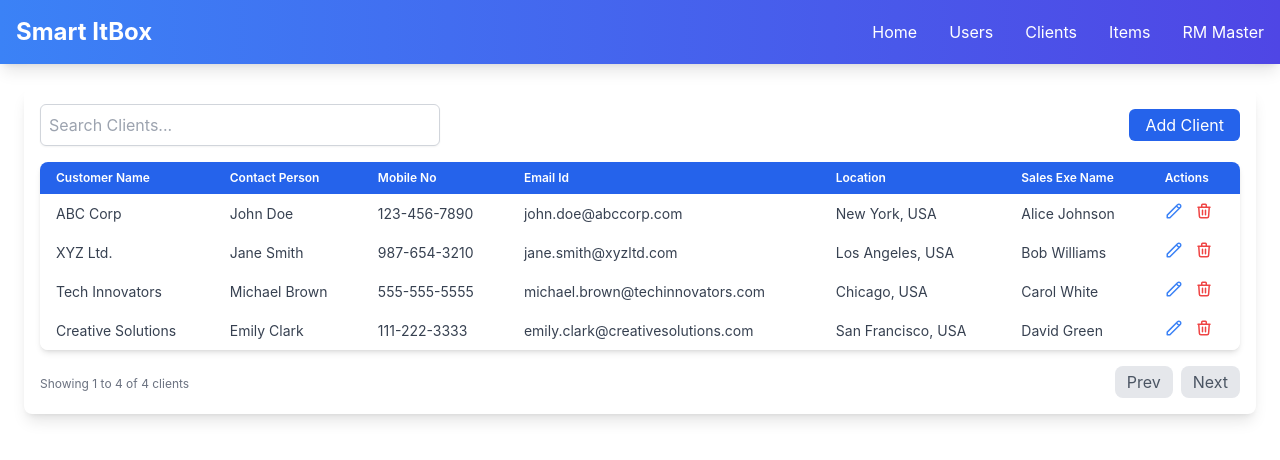
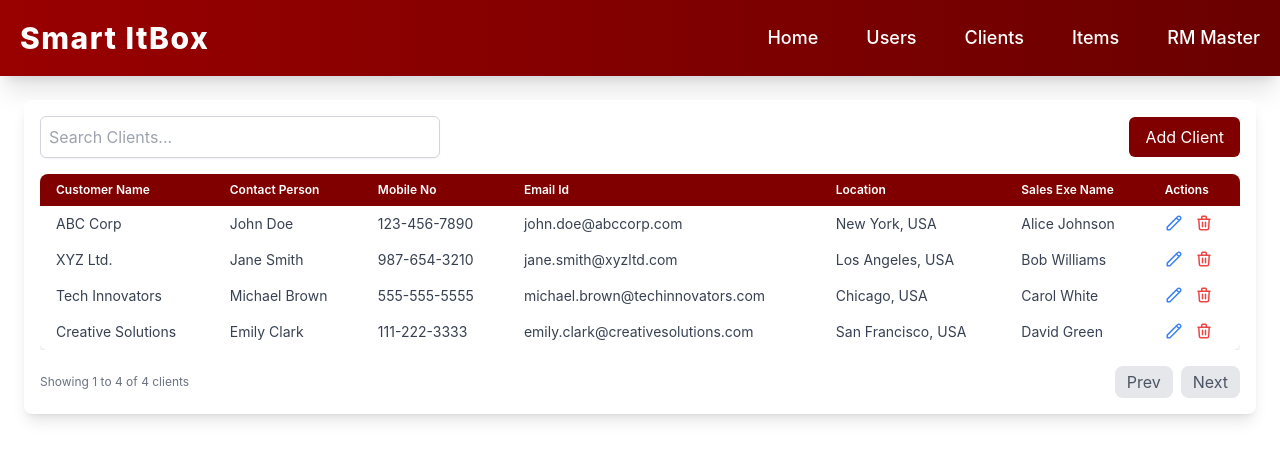
Before and after one commit to Kashif-Ahmad-1/Rice-Groww-Client, a React (Create React App) app: page /clients in a window 1280 px wide. Shown: the top 460 px of the page. Built offline with nearby package versions, Linux system fonts and the light colour scheme.

Commit message:
styling and some property changes

```diff
--- a/src/components/Clients/ClientMasterTable.jsx
+++ b/src/components/Clients/ClientMasterTable.jsx
@@ -1,5 +1,5 @@
 import React, { useState } from "react";
-import { HiOutlinePencil, HiOutlineTrash } from "react-icons/hi";
+import { HiOutlinePencil, HiOutlineTrash, HiPlus, HiMinus } from "react-icons/hi";
 import { toast, ToastContainer } from "react-toastify";
 import "react-toastify/dist/ReactToastify.css";
 import AddClientModal from "./AddClientModal";
@@ -45,13 +45,14 @@ const ClientMasterTable = () => {
   ]);
 
   const [isAddClientModalOpen, setIsAddClientModalOpen] = useState(false);
+  const [expandedRow, setExpandedRow] = useState(null); // Track expanded row
 
-  const handleAddClient = (newClient) => {
-    setClients((prevClients) => [
-      ...prevClients,
-      { id: prevClients.length + 1, ...newClient },
-    ]);
-    toast.success("Client added successfully!");
+  const handleAddClient = () => {
+    setIsAddClientModalOpen(true); // Open Add Client Modal
+  };
+
+  const closeAddClientModal = () => {
+    setIsAddClientModalOpen(false); // Close Add Client Modal
   };
 
   const handleDelete = (id) => {
@@ -59,72 +60,114 @@ const ClientMasterTable = () => {
     toast.success("Client deleted successfully!");
   };
 
+  const toggleExpandedRow = (id) => {
+    setExpandedRow(expandedRow === id ? null : id); // Toggle expanded state
+  };
+
   return (
     <div className="overflow-x-auto bg-white rounded-lg shadow-lg">
       <div className="p-4">
         {/* Search and Add Client Section */}
-        <div className="flex justify-between items-center mb-4">
+        <div className="flex flex-col sm:flex-row justify-between items-center mb-4 gap-4">
           <input
             type="text"
             placeholder="Search Clients..."
-            className="p-2 border border-gray-300 rounded-md shadow-sm w-1/3 focus:outline-none focus:ring-2 focus:ring-blue-500"
+            className="p-2 border border-gray-300 rounded-md shadow-sm w-full sm:w-1/3 focus:outline-none focus:ring-2 focus:ring-blue-500"
           />
           <button
-            onClick={() => setIsAddClientModalOpen(true)}
-            className="px-4 py-1 bg-blue-600 text-white rounded-md hover:bg-blue-700 focus:outline-none focus:ring-2 focus:ring-blue-500"
+            onClick={handleAddClient}
+            className="px-4 py-2 bg-darkRed text-white rounded-md hover:bg-darkRedDark focus:outline-none focus:ring-2 focus:ring-darkRed w-full sm:w-auto"
           >
             Add Client
           </button>
         </div>
 
         {/* Client Table */}
+        <div className="overflow-x-auto">
           <table className="min-w-full table-auto rounded-lg overflow-hidden shadow-md border-separate border-spacing-0">
-          <thead className="bg-blue-600 text-white">
+            <thead className="bg-darkRed text-white">
               <tr>
                 <th className="px-4 py-2 text-left text-xs font-semibold">Customer Name</th>
                 <th className="px-4 py-2 text-left text-xs font-semibold">Contact Person</th>
                 <th className="px-4 py-2 text-left text-xs font-semibold">Mobile No</th>
-              <th className="px-4 py-2 text-left text-xs font-semibold">Email Id</th>
-              <th className="px-4 py-2 text-left text-xs font-semibold">Location</th>
-              <th className="px-4 py-2 text-left text-xs font-semibold">Sales Exe Name</th>
+                <th className="px-4 py-2 text-left text-xs font-semibold hidden sm:table-cell">Email Id</th>
+                <th className="px-4 py-2 text-left text-xs font-semibold hidden sm:table-cell">Location</th>
+                <th className="px-4 py-2 text-left text-xs font-semibold hidden sm:table-cell">Sales Exe Name</th>
                 <th className="px-4 py-2 text-left text-xs font-semibold">Actions</th>
               </tr>
             </thead>
             <tbody className="bg-white">
               {clients.map((client) => (
+                <React.Fragment key={client.id}>
+                  {/* Main Row */}
                   <tr
-                key={client.id}
-                className="hover:bg-gray-100 transition-colors duration-200"
+                    className="hover:bg-gray-100 border-b border-gray-200 transition-colors duration-200 cursor-pointer"
+                    onClick={() => toggleExpandedRow(client.id)} // Toggle on row click
                   >
                     <td className="px-4 py-2 text-sm text-gray-700">{client.customerName}</td>
                     <td className="px-4 py-2 text-sm text-gray-700">{client.contactPerson}</td>
                     <td className="px-4 py-2 text-sm text-gray-700">{client.mobileNo}</td>
-                <td className="px-4 py-2 text-sm text-gray-700">{client.emailId}</td>
-                <td className="px-4 py-2 text-sm text-gray-700">{client.location}</td>
-                <td className="px-4 py-2 text-sm text-gray-700">{client.salesExeName}</td>
-                <td className="px-4 py-2 text-sm space-x-3">
+                    <td className="px-4 py-2 text-sm text-gray-700 hidden sm:table-cell">{client.emailId}</td>
+                    <td className="px-4 py-2 text-sm text-gray-700 hidden sm:table-cell">{client.location}</td>
+                    <td className="px-4 py-2 text-sm text-gray-700 hidden sm:table-cell">{client.salesExeName}</td>
+                    <td className="px-4 py-2 text-sm flex space-x-3 items-center">
                       {/* Edit Button */}
                       <button className="text-blue-500 hover:text-blue-700">
                         <HiOutlinePencil size={18} />
                       </button>
                       {/* Delete Button */}
                       <button
-                    onClick={() => handleDelete(client.id)}
+                        onClick={(e) => {
+                          e.stopPropagation(); // Prevent row click from firing
+                          handleDelete(client.id);
+                        }}
                         className="text-red-500 hover:text-red-700"
                       >
                         <HiOutlineTrash size={18} />
                       </button>
+                      {/* Expand/Collapse Icon for Mobile */}
+                      <button
+                        onClick={(e) => {
+                          e.stopPropagation(); // Prevent row click from firing
+                          toggleExpandedRow(client.id);
+                        }}
+                        className="text-gray-500 hover:text-gray-700 sm:hidden"
+                      >
+                        {expandedRow === client.id ? <HiMinus size={18} /> : <HiPlus size={18} />}
+                      </button>
                     </td>
                   </tr>
+
+                  {/* Expanded Row for Mobile */}
+                  {expandedRow === client.id && (
+                    <tr className="bg-gray-100">
+                      <td colSpan="7" className="px-4 py-2 text-sm text-gray-700">
+                        {/* Show expanded data */}
+                        <div className="flex flex-col sm:flex-row gap-4">
+                          <div className="sm:w-1/2">
+                            <strong>Email Id:</strong> {client.emailId}
+                          </div>
+                          <div className="sm:w-1/2">
+                            <strong>Location:</strong> {client.location}
+                          </div>
+                          <div className="sm:w-1/2">
+                            <strong>Sales Exe Name:</strong> {client.salesExeName}
+                          </div>
+                        </div>
+                      </td>
+                    </tr>
+                  )}
+                </React.Fragment>
               ))}
             </tbody>
           </table>
+        </div>
 
         {/* Pagination */}
-        <div className="mt-4 flex justify-between items-center">
-          <div>
-            <span className="text-xs text-gray-500">Showing 1 to {clients.length} of {clients.length} clients</span>
-          </div>
+        <div className="mt-4 flex flex-col sm:flex-row justify-between items-center gap-4">
+          <span className="text-xs text-gray-500">
+            Showing 1 to {clients.length} of {clients.length} clients
+          </span>
           <div className="flex space-x-2">
             <button className="px-3 py-1 bg-gray-200 text-gray-600 rounded-lg hover:bg-gray-300 focus:outline-none">
               Prev
@@ -141,10 +184,7 @@ const ClientMasterTable = () => {
 
       {/* Add Client Modal */}
       {isAddClientModalOpen && (
-        <AddClientModal
-          onClose={() => setIsAddClientModalOpen(false)}
-          onSubmit={handleAddClient}
-        />
+        <AddClientModal onClose={closeAddClientModal} onSubmit={() => {}} />
       )}
     </div>
   );
--- a/src/components/Items Master/ItemMasterTable.jsx
+++ b/src/components/Items Master/ItemMasterTable.jsx
@@ -59,7 +59,7 @@ const ItemMasterTable = () => {
           />
           <button
             onClick={handleAddItem}
-            className="px-4 py-2 bg-blue-600 text-white rounded-md hover:bg-blue-700 focus:outline-none focus:ring-2 focus:ring-blue-500 w-full sm:w-auto"
+            className="px-4 py-2 bg-darkRed text-white rounded-md hover:bg-darkRedDark focus:outline-none focus:ring-2 focus:ring-darkRed w-full sm:w-auto"
           >
             Add Item
           </button>
@@ -68,7 +68,7 @@ const ItemMasterTable = () => {
         {/* Item Table */}
         <div className="overflow-x-auto">
           <table className="min-w-full table-auto rounded-lg overflow-hidden shadow-md border-separate border-spacing-0">
-            <thead className="bg-blue-600 text-white">
+            <thead className="bg-darkRed text-white">
               <tr>
                 <th className="px-4 py-2 text-left text-xs font-semibold">S.No</th>
                 <th className="px-4 py-2 text-left text-xs font-semibold">Product Name</th>
--- a/src/components/Layout/Navbar.jsx
+++ b/src/components/Layout/Navbar.jsx
@@ -4,21 +4,21 @@ import { HiMenu, HiX } from "react-icons/hi";
 
 const Navbar = ({ toggleSidebar, isSidebarOpen }) => {
   return (
-    <header className="bg-gradient-to-r from-blue-500 to-indigo-600 p-4 shadow-lg flex justify-between items-center">
+    <header className="bg-gradient-to-r from-darkRed-600 to-darkRed-800 p-5 shadow-xl flex justify-between items-center w-full">
   {/* Logo */}
-      <div className="text-white font-bold text-2xl">
-        <Link to="/" className="hover:text-yellow-300 transition duration-300 ease-in-out">
+  <div className="text-white font-extrabold text-3xl tracking-wider">
+    <Link to="/" className="hover:text-yellow-400 transition duration-300 ease-in-out">
       Smart ItBox
     </Link>
   </div>
 
   {/* Navbar Links (Desktop View) */}
-      <nav className="hidden md:flex space-x-8 text-white">
-        <ul className="flex space-x-8">
+  <nav className="hidden md:flex space-x-12 text-white">
+    <ul className="flex space-x-12">
       <li>
         <Link
           to="/"
-              className="hover:text-yellow-300 transition duration-300 ease-in-out"
+          className="hover:text-yellow-400 transition duration-300 ease-in-out text-lg font-medium transform hover:scale-105"
         >
           Home
         </Link>
@@ -26,7 +26,7 @@ const Navbar = ({ toggleSidebar, isSidebarOpen }) => {
       <li>
         <Link
           to="/users"
-              className="hover:text-yellow-300 transition duration-300 ease-in-out"
+          className="hover:text-yellow-400 transition duration-300 ease-in-out text-lg font-medium transform hover:scale-105"
         >
           Users
         </Link>
@@ -34,7 +34,7 @@ const Navbar = ({ toggleSidebar, isSidebarOpen }) => {
       <li>
         <Link
           to="/clients"
-              className="hover:text-yellow-300 transition duration-300 ease-in-out"
+          className="hover:text-yellow-400 transition duration-300 ease-in-out text-lg font-medium transform hover:scale-105"
         >
           Clients
         </Link>
@@ -42,7 +42,7 @@ const Navbar = ({ toggleSidebar, isSidebarOpen }) => {
       <li>
         <Link
           to="/items-master"
-              className="hover:text-yellow-300 transition duration-300 ease-in-out"
+          className="hover:text-yellow-400 transition duration-300 ease-in-out text-lg font-medium transform hover:scale-105"
         >
           Items
         </Link>
@@ -50,7 +50,7 @@ const Navbar = ({ toggleSidebar, isSidebarOpen }) => {
       <li>
         <Link
           to="/rm-master"
-              className="hover:text-yellow-300 transition duration-300 ease-in-out"
+          className="hover:text-yellow-400 transition duration-300 ease-in-out text-lg font-medium transform hover:scale-105"
         >
           RM Master
         </Link>
@@ -60,15 +60,16 @@ const Navbar = ({ toggleSidebar, isSidebarOpen }) => {
 
   {/* Mobile Hamburger Icon */}
   <div className="md:hidden relative">
-        <button onClick={toggleSidebar}>
+    <button onClick={toggleSidebar} className="text-white">
       {isSidebarOpen ? (
-            <HiX size={30} className="text-white" />
+        <HiX size={30} className="hover:text-yellow-400 transition duration-300" />
       ) : (
-            <HiMenu size={30} className="text-white" />
+        <HiMenu size={30} className="hover:text-yellow-400 transition duration-300" />
       )}
     </button>
   </div>
 </header>
+
   );
 };
 
--- a/src/components/RM Items Master/RMMasterTable.jsx
+++ b/src/components/RM Items Master/RMMasterTable.jsx
@@ -59,7 +59,7 @@ const RMMasterTable = () => {
           />
           <button
             onClick={handleAddRM}
-            className="px-4 py-2 bg-blue-600 text-white rounded-md hover:bg-blue-700 focus:outline-none focus:ring-2 focus:ring-blue-500 w-full sm:w-auto"
+            className="px-4 py-2 bg-darkRed text-white rounded-md hover:bg-darkRedDark focus:outline-none focus:ring-2 focus:ring-darkRed w-full sm:w-auto"
           >
             Add Raw Material
           </button>
@@ -68,7 +68,7 @@ const RMMasterTable = () => {
         {/* RM Table */}
         <div className="overflow-x-auto">
           <table className="min-w-full table-auto rounded-lg overflow-hidden shadow-md border-separate border-spacing-0">
-            <thead className="bg-blue-600 text-white">
+            <thead className="bg-darkRed text-white">
               <tr>
                 <th className="px-4 py-2 text-left text-xs font-semibold">S.No</th>
                 <th className="px-4 py-2 text-left text-xs font-semibold">Category</th>
@@ -131,7 +131,6 @@ const RMMasterTable = () => {
       )}
     </div>
   );
-
 };
 
 export default RMMasterTable;
--- a/tailwind.config.js
+++ b/tailwind.config.js
@@ -3,7 +3,14 @@ module.exports = {
     "./src/**/*.{js,jsx,ts,tsx}",
   ],
   theme: {
-    extend: {},
+    extend: {
+      colors: {
+        darkRed: '#800000',            // Base Dark Red Color
+        'darkRed-600': '#990000',      // A custom shade of dark red (lighter)
+        'darkRed-800': '#6a0000',      // A custom shade of dark red (darker)
+        yellowCustom: '#FFD700',      // Custom yellow shade for hover effects (optional)
+      },
+    },
   },
   plugins: [],
 }
```
Also changed, not shown: src/components/Home.jsx (+8 -6 lines), src/components/Users/UsersTable.jsx (+48 -11 lines). Lines whose indentation alone changed are shown as unchanged.
